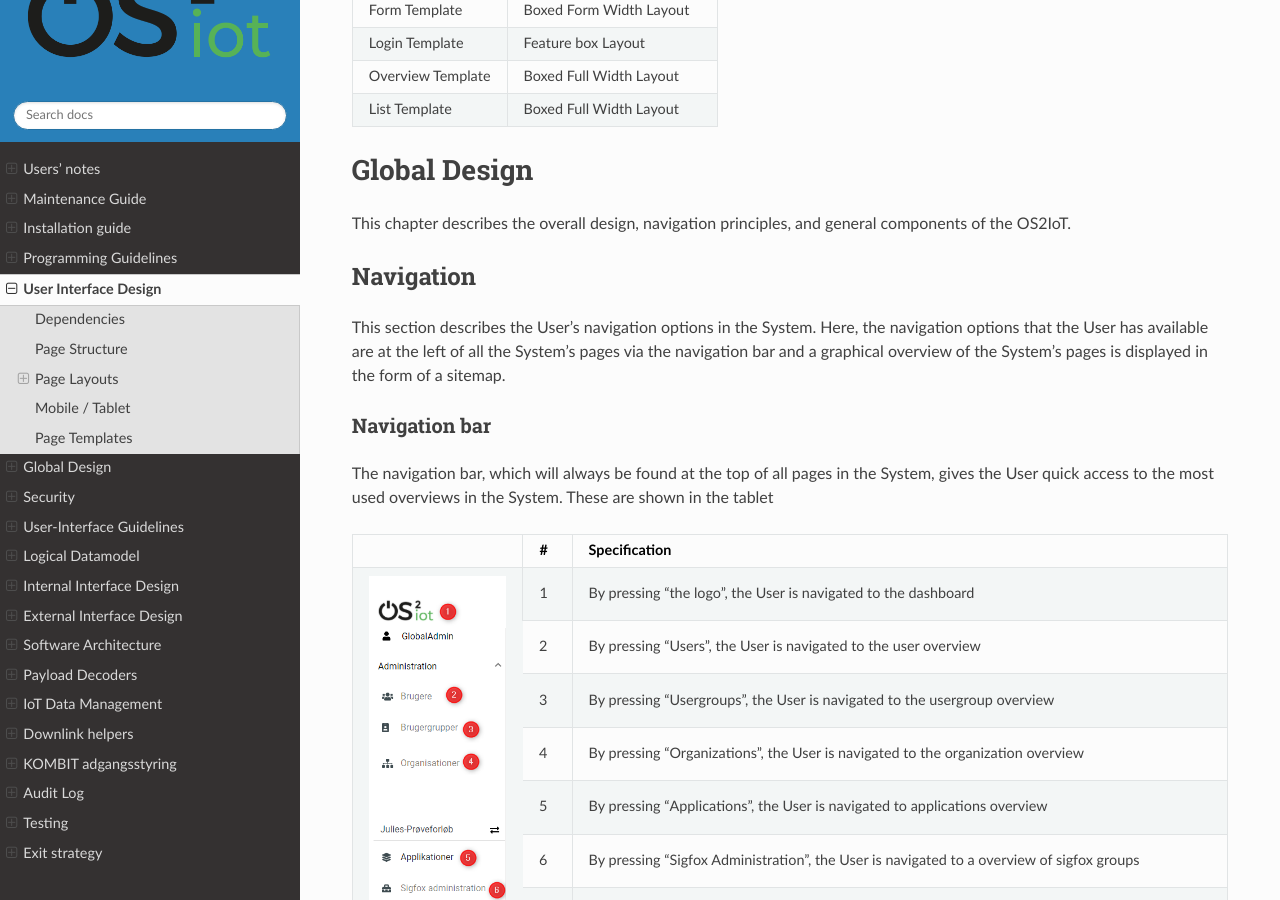
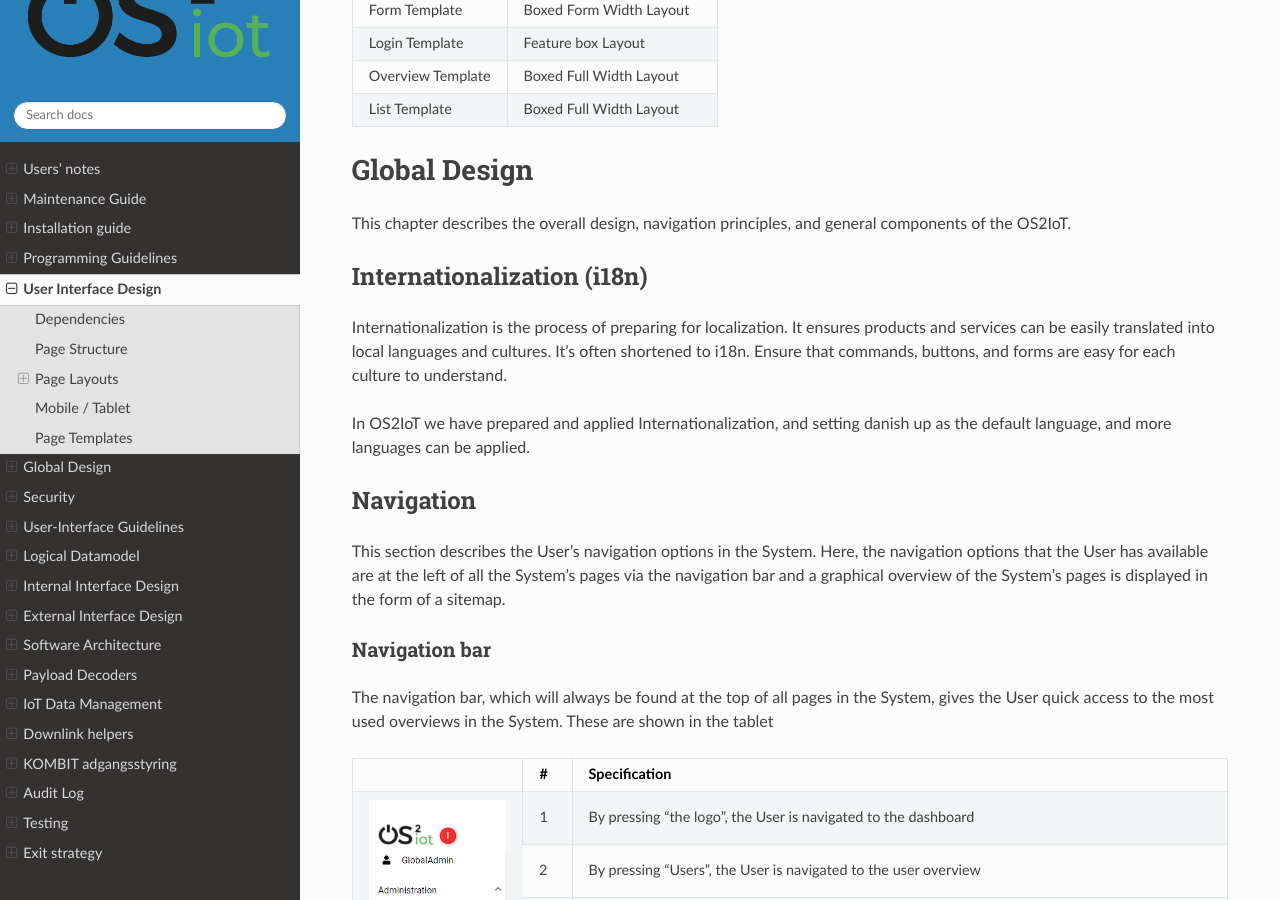
Before and after one commit to OS2iot/OS2iot-docs, a Sphinx documentation site: the page built from source/user-interface-design/ui-design.rst, in a window 1280 px wide and 900 px high, scrolled down 4329 px. Built offline with Sphinx 7.4.7 and the Read the Docs theme 2.0.0, drawn with Linux system fonts in a browser that asks for light colours.

Commit message:
internatiolization

```diff
--- a/source/user-interface-design/ui-design.rst
+++ b/source/user-interface-design/ui-design.rst
@@ -121,6 +121,14 @@
 Global Design
 =============
 This chapter describes the overall design, navigation principles, and general components of the OS2IoT.
+
+Internationalization (i18n)
+--------------
+Internationalization is the process of preparing for localization. It ensures products and services can be easily translated into local languages and cultures.
+It's often shortened to i18n. Ensure that commands, buttons, and forms are easy for each culture to understand.
+
+In OS2IoT we have prepared and applied Internationalization, and setting danish up as the default language, and more languages can be applied.
+
 
 Navigation
 --------------
```
